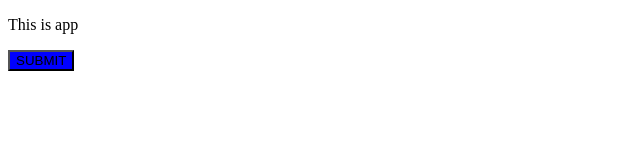
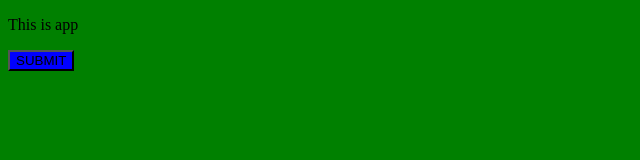
Before and after one commit to Darkmoon92/mygit, a plain HTML site: page index.html in a window 1280 px wide. Shown: the whole page, without its empty margins (0-640 px from the left). Drawn offline with Linux system fonts and the light colour scheme.

Commit message:
thay doi body

```diff
--- a/index.css
+++ b/index.css
@@ -1,3 +1,3 @@
-button {
-  background-color: red;
+body {
+  background-color: green;
 }
```
